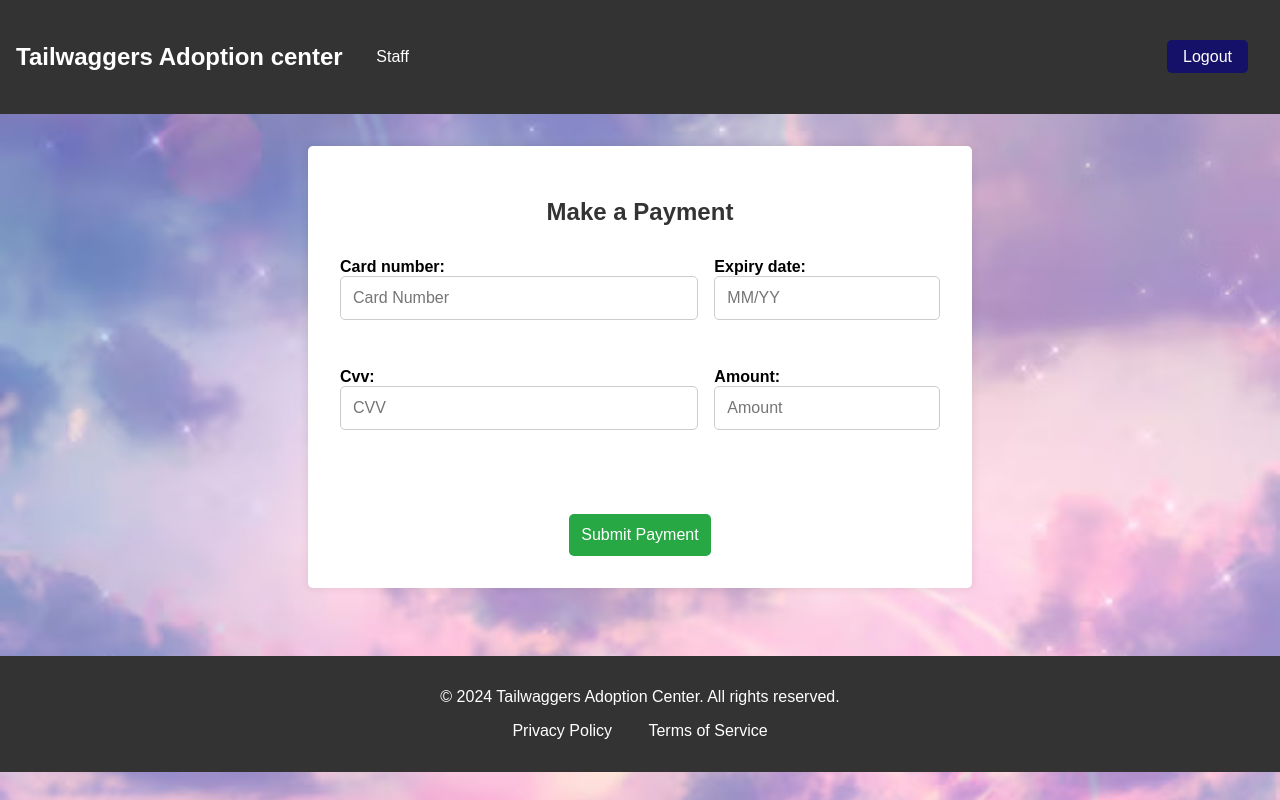
After one commit to vikram-17-code/Pet-Adoption-website, a Django app: page /payment/ in a window 1280 px wide. The commit adds this page. Run offline with Django 4.2, Linux system fonts and the light colour scheme; a user stored in the database is signed in.

Commit message:
"Added new payment page" "Added relevent files for payment page"

```diff
--- a/static/style.css
+++ b/static/style.css
@@ -53,6 +53,13 @@ nav ul li a { color: #fff; text-decoration: none; }
 .welcome1 { text-align: center; padding: 2rem 0; background-color: #f8f9fa; }
 .welcome h2 { font-size: 2.5rem; color: #333; }
 .welcome p { font-size: 1.2rem; color: #555; }
+
+/* Donate Us section */
+.donate {max-width: 800px;margin: 2rem auto;padding: 2rem;background-color: #fff;border-radius: 5px;box-shadow: 0 0 10px rgba(0, 0, 0, 0.1);text-align: center;}
+.donate h2 {color: #333;margin-bottom: 1rem;}
+.donate p {font-size: 1.1rem;margin-bottom: 1.5rem;}
+.donate .btn {display: inline-block;background-color: #ff6600;color: #fff;padding: 0.75rem 1.5rem;text-decoration: none;border-radius: 5px;transition: background-color 0.3s ease;}
+.donate .btn:hover {background-color: #e65c00;}
 
 /* breed category pager */
 
@@ -194,6 +201,17 @@ h2 { color: #333; }
 .breed_recom_container .btn:hover { background-color: #0056b3; }
 
 
+/* Payment form styles */
+.payment {max-width: 600px;margin: 2rem auto;padding: 2rem;background-color: #fff;
+      border-radius: 5px;box-shadow: 0 0 10px rgba(0, 0, 0, 0.1);}
+.payment h2 {text-align: center;color: #333;margin-bottom: 1rem;}
+.payment form {display: grid;grid-template-columns: auto 1fr;gap: 1rem;align-items: center;}
+.payment form label {text-align: right;font-weight: bold;padding-right: 1rem;}
+.payment form input {padding: 0.75rem;border: 1px solid #ccc;border-radius: 5px;font-size: 1rem;width: 100%;box-sizing: border-box;}
+.payment form button {padding: 0.75rem;border: none;border-radius: 5px;font-size: 1rem;background-color: #28a745;
+      color: #fff;cursor: pointer;transition: background-color 0.3s ease;grid-column: span 2;justify-self: center;}
+.payment form button:hover {background-color: #218838;}
+
 
 .about { padding: 40px; background-color: #ffffff; box-shadow: 0 0 10px rgba(0,0,0,0.1);
       margin: 20px auto; max-width: 800px; }
--- a/webpage/forms.py
+++ b/webpage/forms.py
@@ -1,7 +1,7 @@
 from django.contrib.auth.models import User
 from django.contrib.auth.forms import UserCreationForm ,UserChangeForm ,SetPasswordForm
 from django import forms
-from .models import Profile ,pet ,adoption ,breed
+from .models import Profile ,pet ,adoption ,breed ,Payment
 
 
 class SignUpForm(UserCreationForm):
@@ -145,3 +145,14 @@ class AdoptionForm(forms.ModelForm):
                 'declaration': forms.CheckboxInput(attrs={'class': 'form-check-input'}),}
 
         help_texts = { 'declaration': 'I hereby declare that the information provided is true and correct to the best of my knowledge and belief. And i will be fully responsable for this animal and take good care of it.', }
+
+class PaymentForm(forms.ModelForm):
+    class Meta:
+        model = Payment
+        fields = ['card_number', 'expiry_date', 'cvv', 'amount']
+        widgets = {
+            'card_number': forms.TextInput(attrs={'placeholder': 'Card Number'}),
+            'expiry_date': forms.TextInput(attrs={'placeholder': 'MM/YY'}),
+            'cvv': forms.TextInput(attrs={'placeholder': 'CVV'}),
+            'amount': forms.TextInput(attrs={'placeholder': 'Amount'}),
+        }
--- a/webpage/models.py
+++ b/webpage/models.py
@@ -88,4 +88,15 @@ class adoption(models.Model):
         return f"Adoption of {self.pet.name} by {self.customer.username}"
 
 
+class Payment(models.Model):
+    user = models.ForeignKey(User, on_delete=models.CASCADE)
+    amount = models.DecimalField(max_digits=10, decimal_places=2)
+    card_number = models.CharField(max_length=16)
+    expiry_date = models.CharField(max_length=5)
+    cvv = models.CharField(max_length=3)
+    date = models.DateTimeField(auto_now_add=True)
+
+    def __str__(self):
+        return f"Payment of {self.amount} by {self.user.username}"
+
 # Create your models here.
--- a/webpage/templates/home.html
+++ b/webpage/templates/home.html
@@ -12,6 +12,12 @@
     <section id='welcome1' class='welcome1'>
         <h2>Welcome to Tailwaggers Adoption Center</h2>
         <p>We are delighted to have you here. Explore our available pets and find your new furry friend.</p>
+    </section>
+
+    <section id="donate" class="donate">
+        <h2>Donate Us</h2>
+        <p>Your donations help us take care of the pets and find them loving homes. Any amount is greatly appreciated!</p>
+        <a href="{% url 'payment' %}" class="btn">Donate Now</a>
     </section>
 
     <!-- Available Pets Section -->
--- /dev/null
+++ b/webpage/templates/payment.html
@@ -0,0 +1,14 @@
+{% extends 'base.html' %}
+
+{% block content %}
+<section id="payment" class="payment">
+    <h2>Make a Payment</h2>
+    <form method="POST" action="{% url 'payment' %}">
+        {% csrf_token %}
+        {{ form.as_p }}
+        <br><br>
+        <button type="submit" class="btn">Submit Payment</button>
+    </form>
+</section>
+<br><br>
+{% endblock %}
--- a/webpage/urls.py
+++ b/webpage/urls.py
@@ -23,4 +23,6 @@ urlpatterns = [
    path('manage_adoptions/', views.manage_adoptions, name='manage_adoptions'),
    path('my_adopted_pets/', views.user_adopted_pets, name='user_adopted_pets'),
    path('staff_home/', views.staff_home, name='staff_home'),
+   path('payment/', views.payment, name='payment'),
+
 ]
--- a/webpage/views.py
+++ b/webpage/views.py
@@ -5,7 +5,7 @@ from django.contrib.auth import authenticate, login, logout
 from django.contrib import messages
 from django.contrib.auth.models import User
 from django.contrib.auth.forms import UserCreationForm
-from .forms import SignUpForm, UpdateUserForm, ChangePasswordForm, UpdateUserInfo ,AddPetForm ,UpdatePetForm ,BreedRecommendationForm ,AdoptionForm
+from .forms import SignUpForm, UpdateUserForm, ChangePasswordForm, UpdateUserInfo ,AddPetForm ,UpdatePetForm ,BreedRecommendationForm ,AdoptionForm ,PaymentForm
 from django import forms
 from django.contrib.auth.decorators import permission_required,login_required, user_passes_test
 
@@ -345,3 +345,20 @@ def user_adopted_pets(request):
 
 def staff_home(request):
     return render(request, "staff_home.html")
+
+@login_required
+def payment(request):
+    if request.method == 'POST':
+        form = PaymentForm(request.POST)
+        if form.is_valid():
+            payment = form.save(commit=False)
+            payment.user = request.user
+            payment.save()
+            messages.success(request, 'Payment processed successfully!')
+            return redirect('home')
+        else:
+            messages.error(request, 'Please correct the errors below.')
+    else:
+        form = PaymentForm()
+
+    return render(request, 'payment.html', {'form': form})
```
Also changed, not shown: db.sqlite3, webpage/migrations/0018_payment.py (added).
